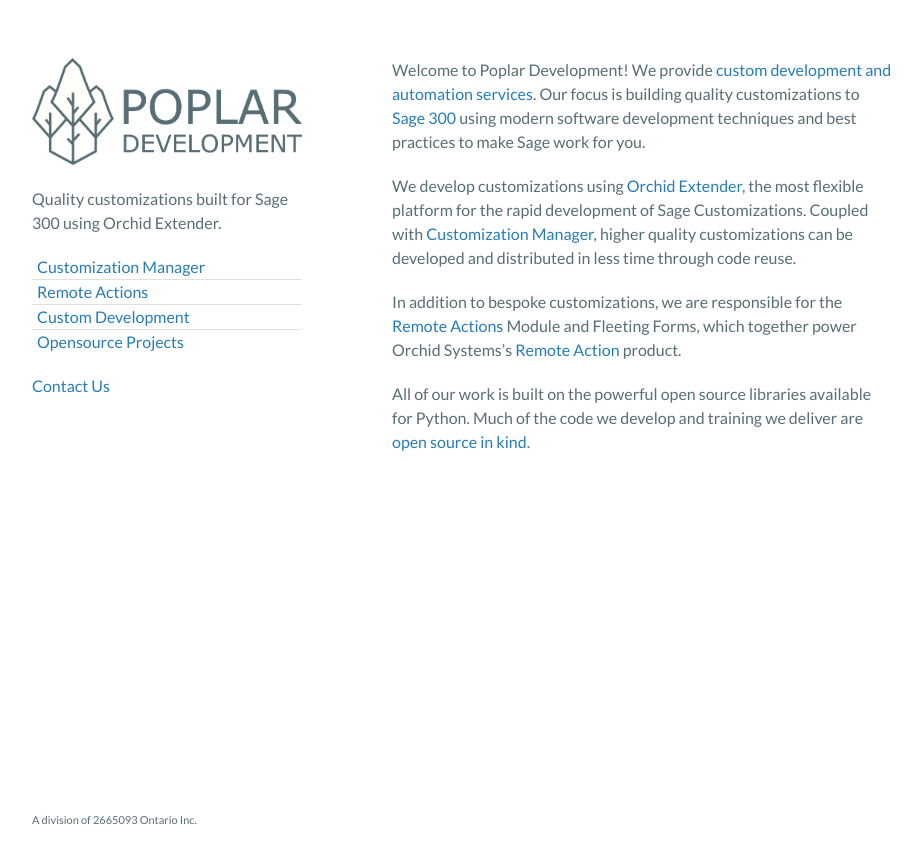
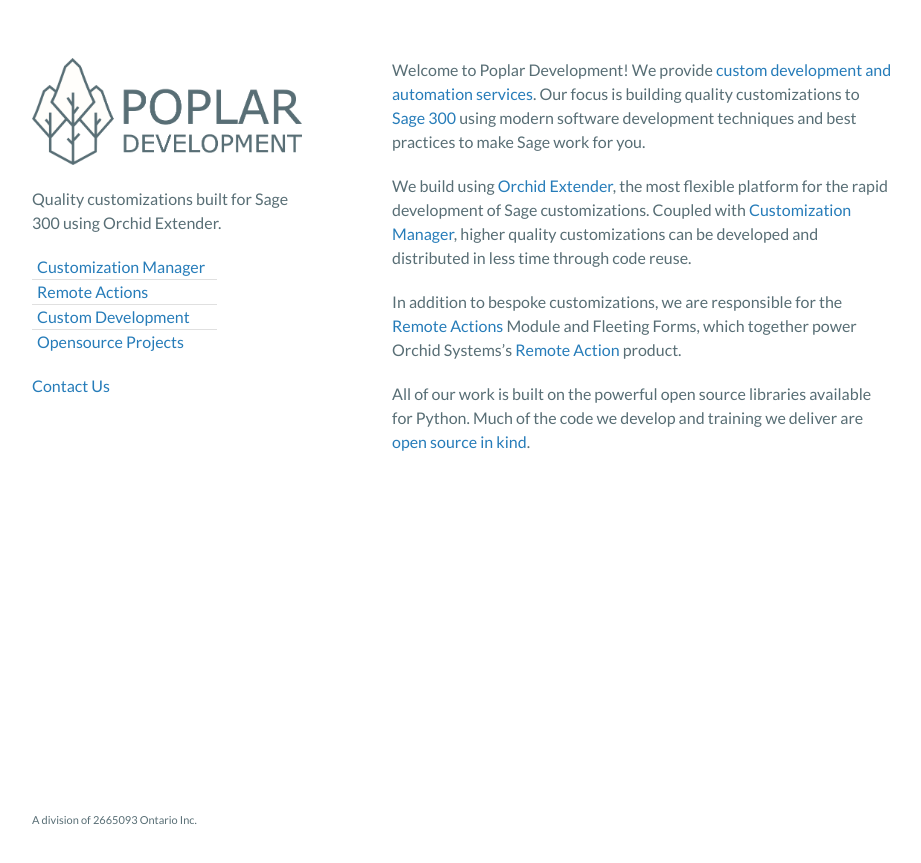
Before and after one commit to poplars-dev/poplars-dev.github.io, a Jekyll site: the page built from index.md, in a window 1280 px wide. Shown: the top 863 px of the page, without its empty margins (178-1099 px from the left). Built offline with Jekyll 4.4.1, drawn with Linux system fonts in a browser that asks for light colours; a script that is not in the unit is left out.

Commit message:
landing page updates.

```diff
--- a/Gemfile
+++ b/Gemfile
@@ -1 +1,2 @@
 gem "jekyll"
+gem "jekyll-theme-minimal"
--- a/_layouts/default.html
+++ b/_layouts/default.html
@@ -31,7 +31,7 @@
                 <a href='/customizations.html'>Customization Manager</a>
             </li>
             <li class='nav-link'>
-                <a href='remote-action.html'>Remote Actions</a>
+                <a href='/remote-action.html'>Remote Actions</a>
             </li>
             <li class='nav-link'>
                 <a href='/development.html'>Custom Development</a>
@@ -41,7 +41,7 @@
             </li>
         </ul>
 
-        <a href="mailto:chris@poplars.dev">Contact Us</a>
+        <p><a href="mailto:chris@poplars.dev">Contact Us</a></p>
 
       </header>
       <section>
--- a/assets/css/style.scss
+++ b/assets/css/style.scss
@@ -39,7 +39,9 @@
     height: auto;
     padding: 0;
     background: #fff;
-    border: None
+    border: None;
+    width: 185px;
+    display: block;
 }
 
 .nav-link {
--- a/index.md
+++ b/index.md
@@ -9,9 +9,9 @@
 [Sage 300](https://www.sage.com) using modern
 software development techniques and best practices to make Sage work for you.
 
-We develop customizations using
+We build using
 [Orchid Extender](https://www.orchid.systems/product/extender),
-the most flexible platform for the rapid development of Sage Customizations.
+the most flexible platform for the rapid development of Sage customizations.
 Coupled with [Customization Manager](/customizations.html), higher quality
 customizations can be developed and distributed in less time through code
 reuse.
```
